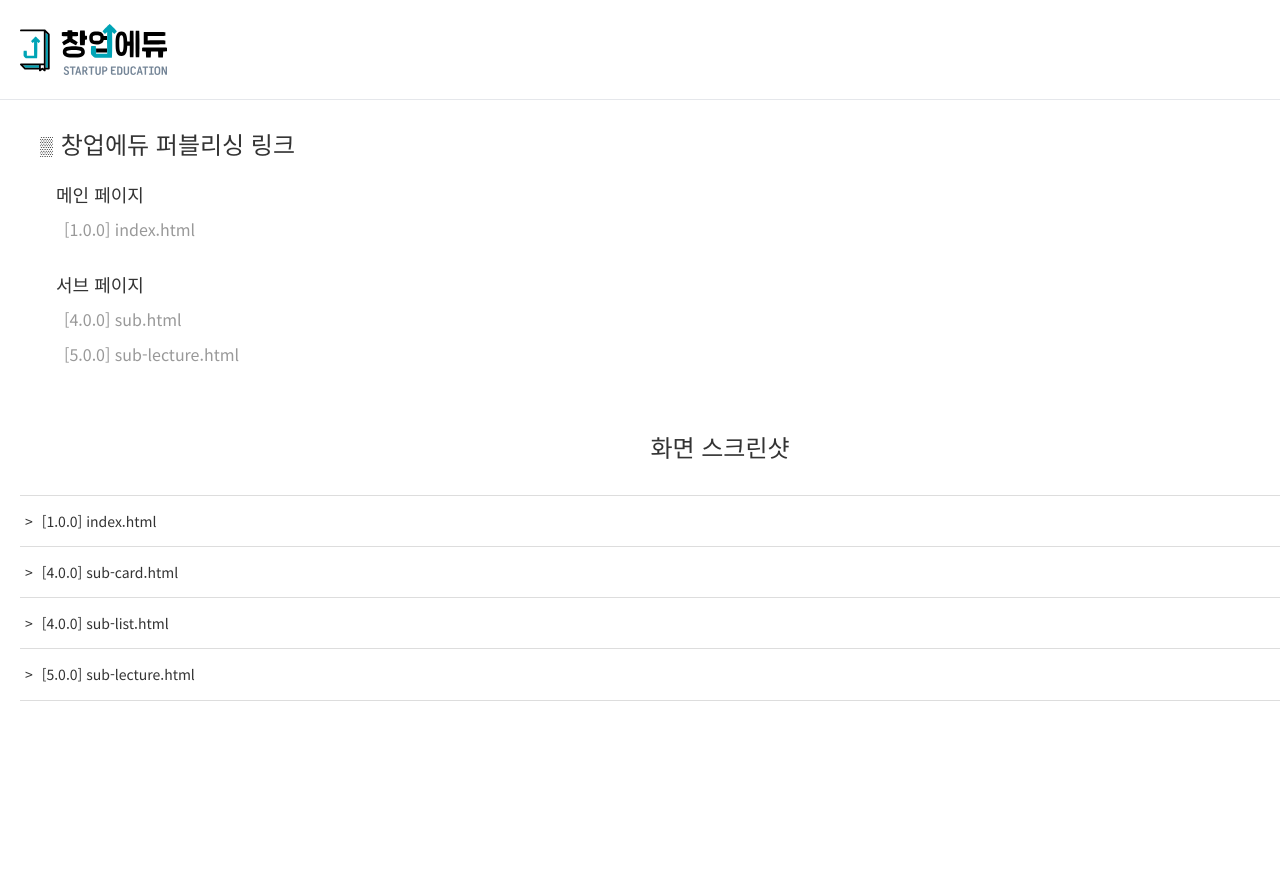
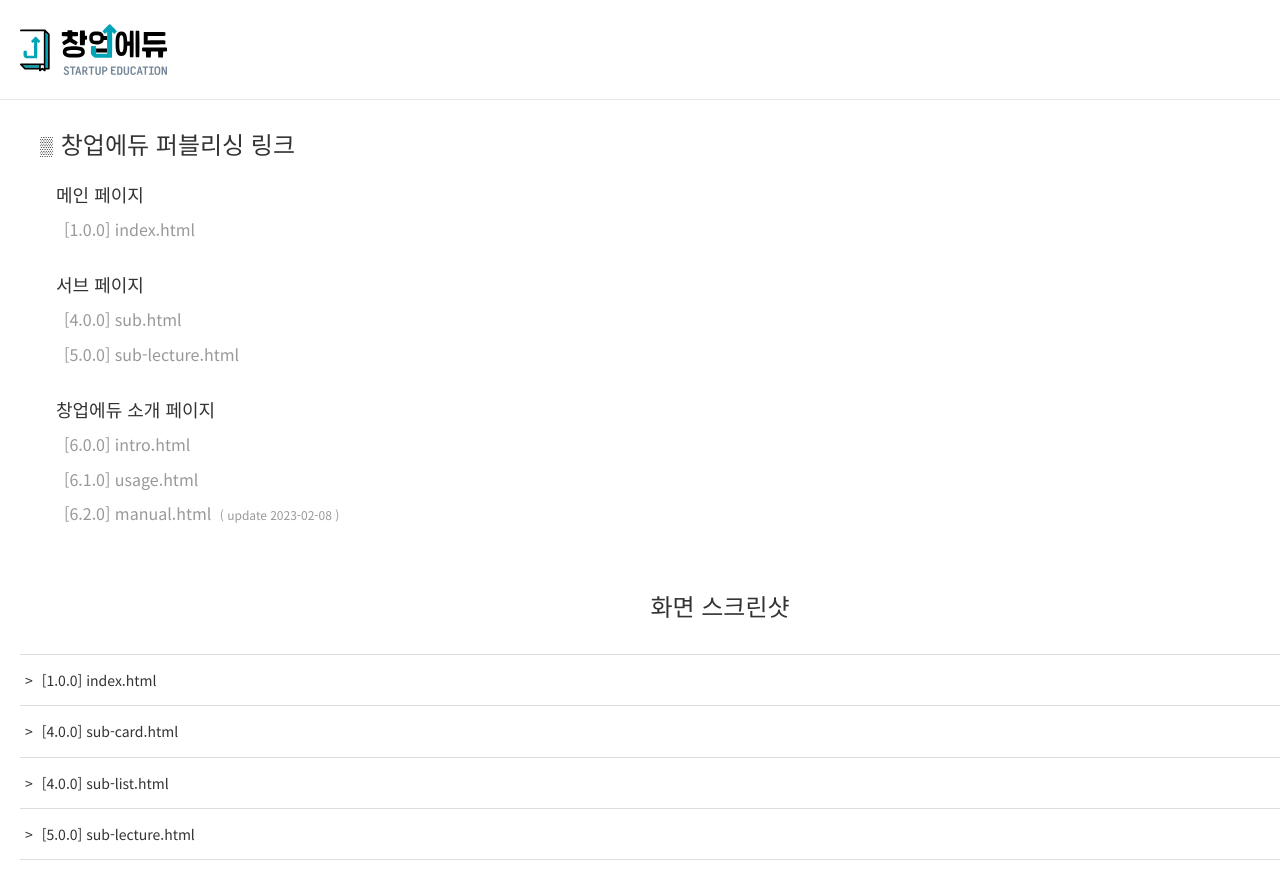
Before and after one commit to design-daz/k-startup, a plain HTML site: page index.html in a window 1280 px wide. Shown: the top 880 px of the page. Before the commit the page ends 800 px from the top, so only its background shows below. Drawn offline with nearby package versions, Linux system fonts and the light colour scheme.

Commit message:
230208 index update

```diff
--- a/index.html
+++ b/index.html
@@ -64,11 +64,20 @@
 
             </ul>
 
+            <ul>
+                <li>창업에듀 소개 페이지</li>
+                <li><a href="./[6.0.0]intro.html">[6.0.0] intro.html</a></li>
+                <li><a href="./[6.1.0]usage.html">[6.1.0] usage.html</a></li>
+                <li><a href="./[6.2.0]manual.html">[6.2.0] manual.html</a> <span style="font-size: 12px; padding-left:4px;">( update 2023-02-08 )</span></li>
+
+
+            </ul>
+
         </div>
     </div>
 
     <main class="gall">
-        <!-- 갤러리 -->
+        <!-- 스크린샷 갤러리 -->
 
         <div class="inner">
             <h5 class="tit ">화면 스크린샷</h5>
@@ -267,50 +276,7 @@
 
     </main>
 
-    <!-- <main class="gall">
-        <p class="tit "> ♱ GALLERY ♱</p>
 
-        <div class="grid">
-
-            <a class="grid-gallery" href="../images/img/01_g_g_g_bk.png">
-                <img class="grid-item" src="../images/img/01_g_g_g_gr.png" alt="2022 ♱ god-given-cat ♱">
-
-            </a>
-
-            <a class="grid-gallery" href="../images/img/02_gurt_pic_bk.png">
-                <img class="grid-item" src="../images/img/02_gurt_pic_gr.png" alt="2022 ♱ legendary-cat ♱">
-
-
-            </a>
-
-            <a class="grid-gallery" href="../images/img/03_lay_cat_bk.png">
-                <img class="grid-item" src="../images/img/03_lay_cat_gr.png" alt="2022 ♱ lay-cat ♱">
-
-
-            </a>
-
-            <a class="grid-gallery" href="../images/img/04_mongmong_A_bk.png">
-                <img class="grid-item" src="../images/img/04_mongmong_A_gr.png" alt="2018 ♱ mongmong_A ♱">
-
-
-            </a>
-
-            <a class="grid-gallery" href="../images/img/05_mongmogn_B_bk.png">
-                <img class="grid-item" src="../images/img/05_mongmong_B_gr.png" alt="2018 ♱ mongmong_B ♱">
-
-
-            </a>
-
-            <a class="grid-gallery" href="../images/img/06_butter_bk.png">
-                <img class="grid-item" src="../images/img/06_butter_gr.png" alt="2019 ♱ book-cover-butter ♱">
-
-
-            </a>
-
-        </div>
-
-
-    </main> -->
 
 
 
```
